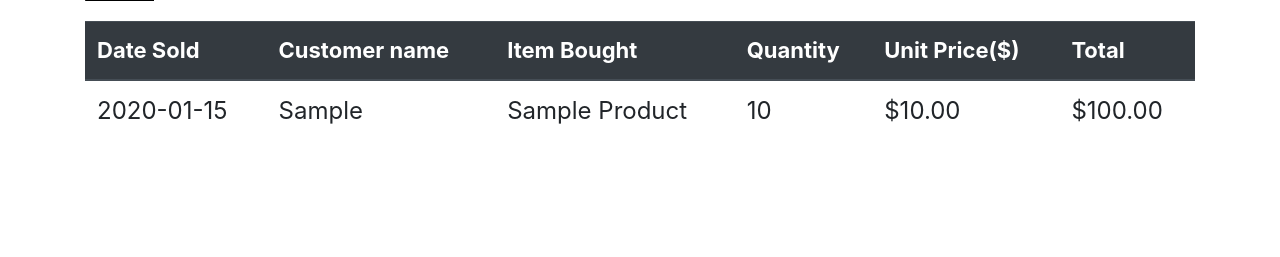
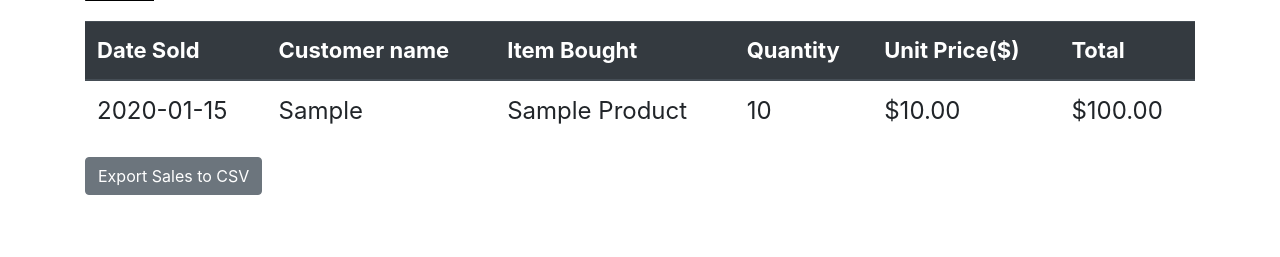
Before and after one commit to eastertest/PIM_Inventory, a Django app: page /all_sales/ in a window 1280 px wide. Shown: the part 445-702 px from the top of the page. Run offline with Django 3.2, Linux system fonts and the light colour scheme; tables that the repository leaves empty hold one stand-in row (values such as "Sample post"); some libraries are stand-ins or nearby versions.

Commit message:
Added function to views.py to enable exporting sales data to CSV

```diff
--- a/prod_inventory_app/templates/prod_inventory_app/all_sales.html
+++ b/prod_inventory_app/templates/prod_inventory_app/all_sales.html
@@ -44,6 +44,13 @@
         </tbody>
         {% endfor %}
     </table>
+
+	    <a href="{% url 'export_sales_csv' %}">
+        <input
+            value="Export Sales to CSV"
+            class="btn btn-secondary btn"
+            type="button"/>
+    </a>
 </div>
 
 {% endblock%}
--- a/prod_inventory_app/urls.py
+++ b/prod_inventory_app/urls.py
@@ -11,5 +11,6 @@ urlpatterns = [
     path('receipt/', views.receipt, name="receipt"),
     path('receipt/<int:receipt_id>/', views.receipt_detail, name='receipt_detail'),
     path('stock/', views.stock_search, name='stock'),
-    path('export_products_csv/', views.export_products_csv, name='export_products_csv')
+    path('export_products_csv/', views.export_products_csv, name='export_products_csv'),
+    path('export_sales_csv/', views.export_sales_csv, name='export_sales_csv')
 ]
--- a/prod_inventory_app/views.py
+++ b/prod_inventory_app/views.py
@@ -131,4 +131,14 @@ def export_products_csv(request):
     for product in products:
         writer.writerow([product.name, product.description, product.quantity()])
 
+def export_sales_csv(request):
+    response = HttpResponse(content_type='text/csv')
+    response['Content-Disposition'] = 'attachment; filename="sales.csv"'
+
+    writer = csv.writer(response)
+    writer.writerow(['date sold', 'customer name', 'item bought', 'quantity', 'unit price', 'payment received'])
+
+    sales = Sale.objects.all()
+    for sale in sales:
+        writer.writerow([sale.date, sale.customer, sale.product, sale.quantity, sale.unit_price, sale.payment_received])
     return response
```
